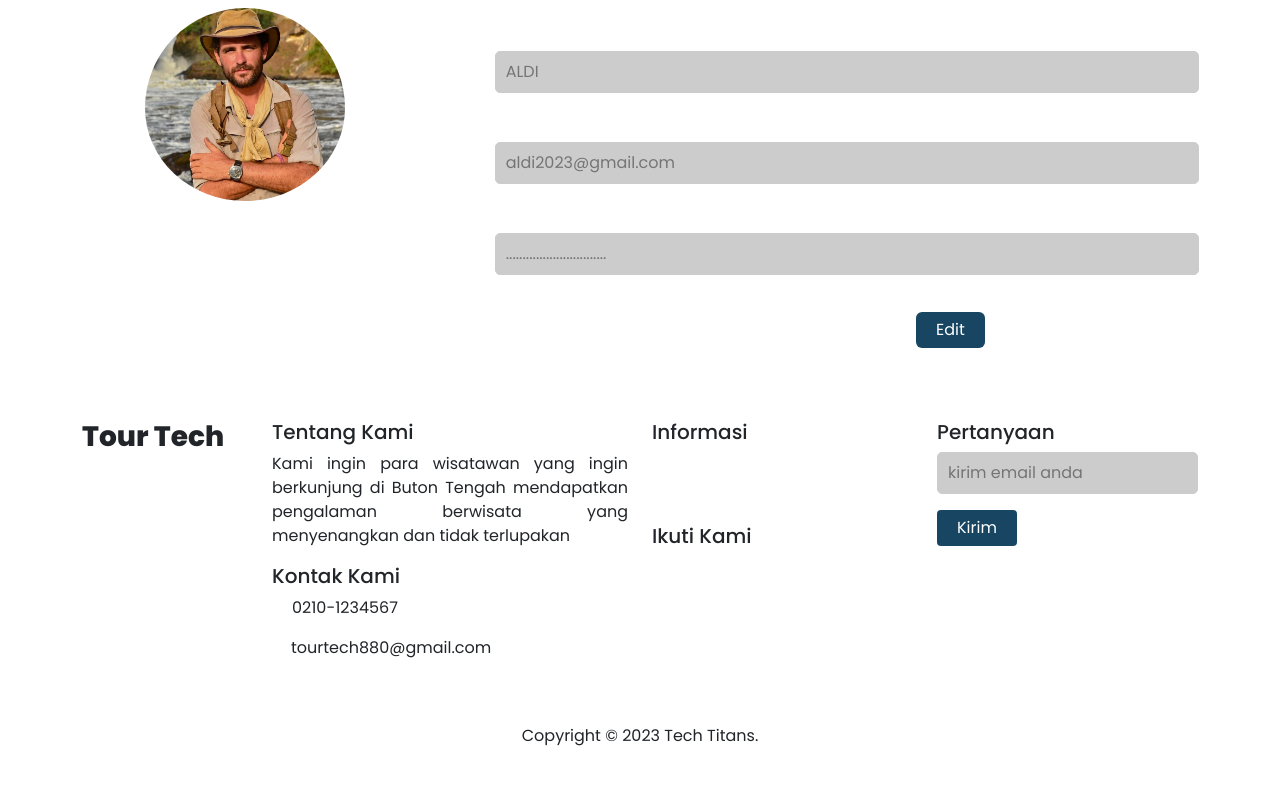
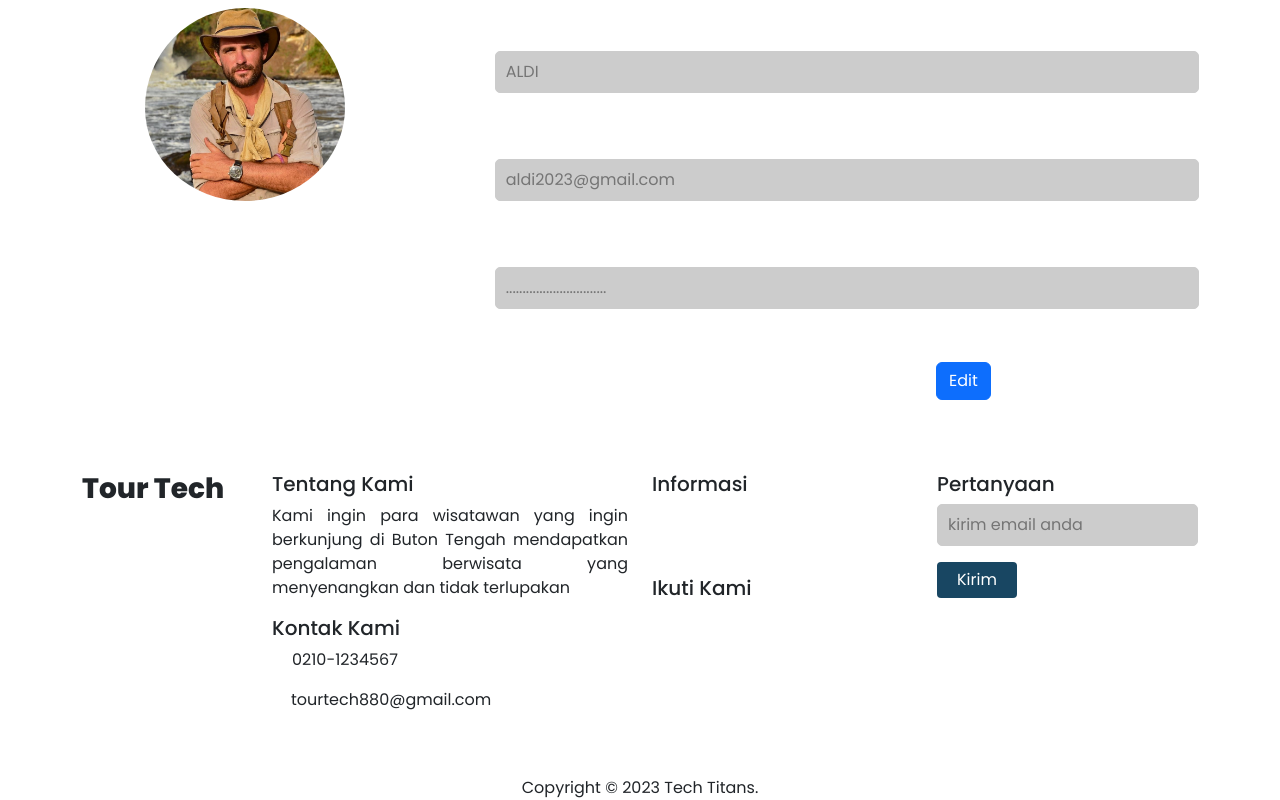
Before and after one commit to Aldisiompu/Tourtech_kel_7, a React (Vite) app in the folder my-react-app/: page /akunsaya in a window 1280 px wide. Shown: the part 960-1760 px from the top of the page. Before the commit the page ends 1708 px from the top, so only its background shows below. Built offline with nearby package versions, Linux system fonts and the light colour scheme.

Commit message:
Update Akunsayapages.jsx
akunsaya done

```diff
--- a/my-react-app/src/pages/Akunsayapages.jsx
+++ b/my-react-app/src/pages/Akunsayapages.jsx
@@ -1,21 +1,13 @@
-
 import Navbarwisata from "../Component/Fragments/Navbarwisata";
 import Bgimage from "../assets/img/wisata/BgAkun.png";
 import image1 from "../assets/img/pemandu/aldi.jpeg";
-// import image2 from "../assets/img/pemandu/Vector.png";
-import Button from "../Component/Elements/Buttons/Button";
+import Footercomponent from "../Component/Fragments/Footercomponent";
+import { Link } from "react-router-dom";
+import { Button } from "react-bootstrap";
 
-import { Link } from "react-router-dom";
-import image from "../assets/img/pemandu/aldi.jpeg"
-import Footercomponent from "../Component/Fragments/Footercomponent";
-
-
-const Editakunpages = () => {
+const Akunsayapages = () => {
   return (
-     <>
-
     <div className="editakun h-vh-100">
-
       <div
         className="bg-image"
         style={{
@@ -75,6 +67,7 @@ const Editakunpages = () => {
                     placeholder="ALDI"
                     required
                   />
+                  <hr />
                 </div>
                 <div className="form-group">
                   <label for="email">Email</label>
@@ -85,6 +78,7 @@ const Editakunpages = () => {
                     placeholder="aldi2023@gmail.com"
                     required
                   />
+                  <hr />
                 </div>
                 <div className="form-group">
                   <label for="password">Password</label>
@@ -95,6 +89,7 @@ const Editakunpages = () => {
                     placeholder=".............................."
                     required
                   />
+                  <hr />
                 </div>
 
               </form>
@@ -102,23 +97,18 @@ const Editakunpages = () => {
           </div>
 
             </div>
-
             <div className="button "
             style={{
-              marginLeft:"880px"
+              marginLeft:"900px"
             }}>
-            <Link to = "/edit"  className="button ms-auto rounded-2"> <button class="ms-auto rounded-2">Edit</button></Link>
+            <Link to="/akun" className="button ms-auto rounded-2"> <Button class="ms-auto rounded-2">Edit</Button> </Link>
             </div>
           </div>
         </div>
-        <Footercomponent/>
+          <Footercomponent/>
       </div>
 
-
-
-
-    </>
   );
 };
 
-export default Editakunpages;
+export default Akunsayapages;
```
